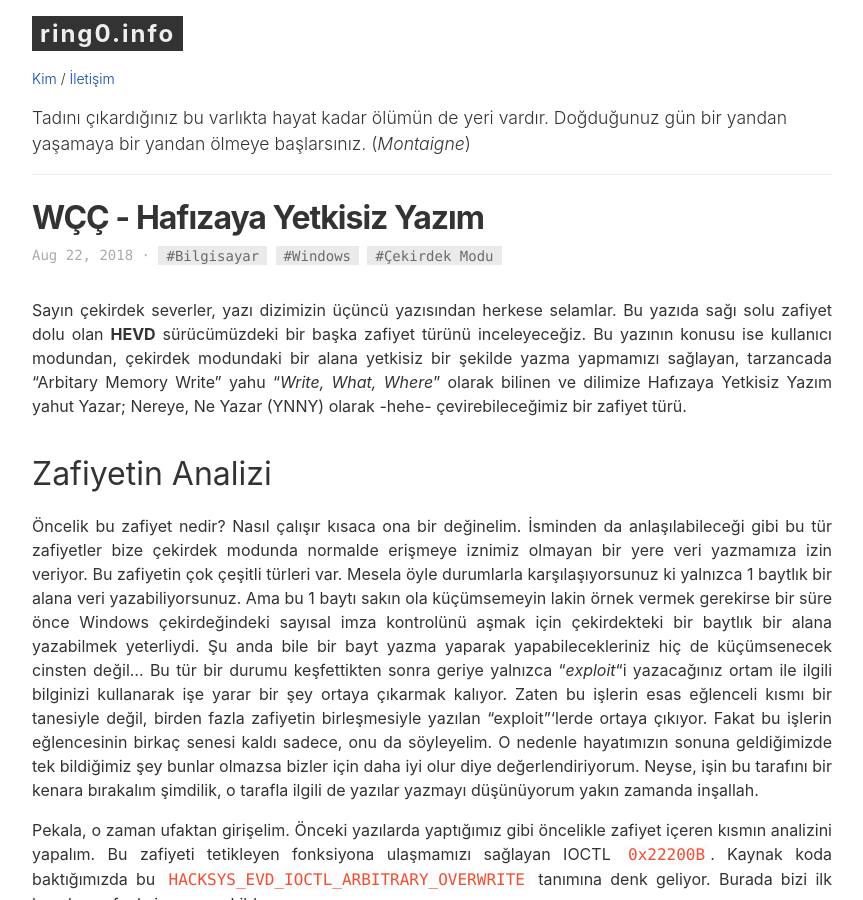
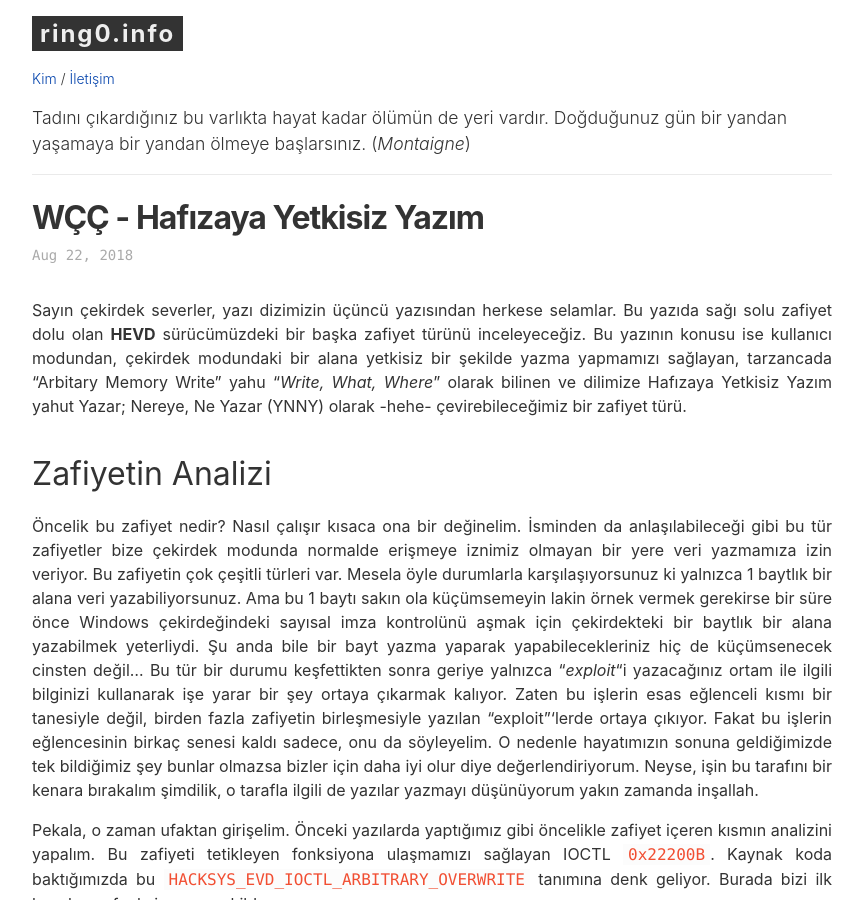
Before and after one commit to philophys/philophys.github.com, a Jekyll site: the page built from _posts/2018-08-22-wcc-hafizaya-yetkisiz-yazim.md, in a window 1280 px wide and 900 px high. Shown: the whole window, without its empty margins (8-871 px from the left). Built offline with Jekyll 4.4.1, drawn with Linux system fonts in a browser that asks for light colours; comment, search, counter and statistics services are not loaded.

Commit message:
Update 2018-08-22-wcc-hafizaya-yetkisiz-yazim.md

```diff
--- a/_posts/2018-08-22-wcc-hafizaya-yetkisiz-yazim.md
+++ b/_posts/2018-08-22-wcc-hafizaya-yetkisiz-yazim.md
@@ -1,6 +1,6 @@
 ---
 title: WÇÇ - Hafızaya Yetkisiz Yazım
-tags: [Bilgisayar, Windows, Çekirdek Modu]
+categories: Bilgisayar
 ---
 
 Sayın çekirdek severler, yazı dizimizin üçüncü yazısından herkese selamlar. Bu yazıda sağı solu zafiyet dolu olan **HEVD** sürücümüzdeki bir başka zafiyet türünü inceleyeceğiz. Bu yazının konusu ise kullanıcı modundan, çekirdek modundaki bir alana yetkisiz bir şekilde yazma yapmamızı sağlayan, tarzancada "Arbitary Memory Write" yahu "*Write, What, Where*" olarak bilinen ve dilimize Hafızaya Yetkisiz Yazım yahut Yazar; Nereye, Ne Yazar (YNNY) olarak -hehe- çevirebileceğimiz bir zafiyet türü.
```
